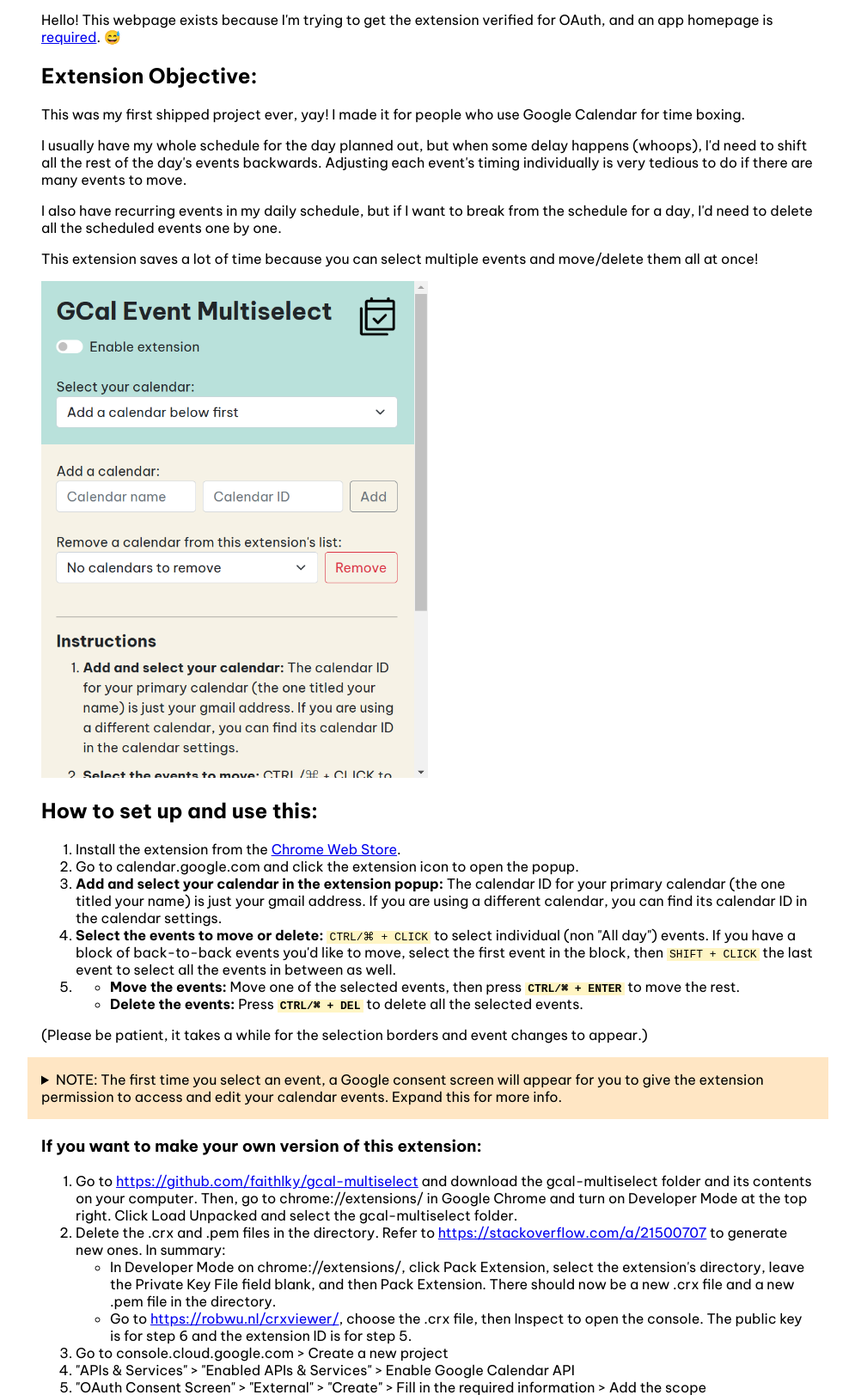
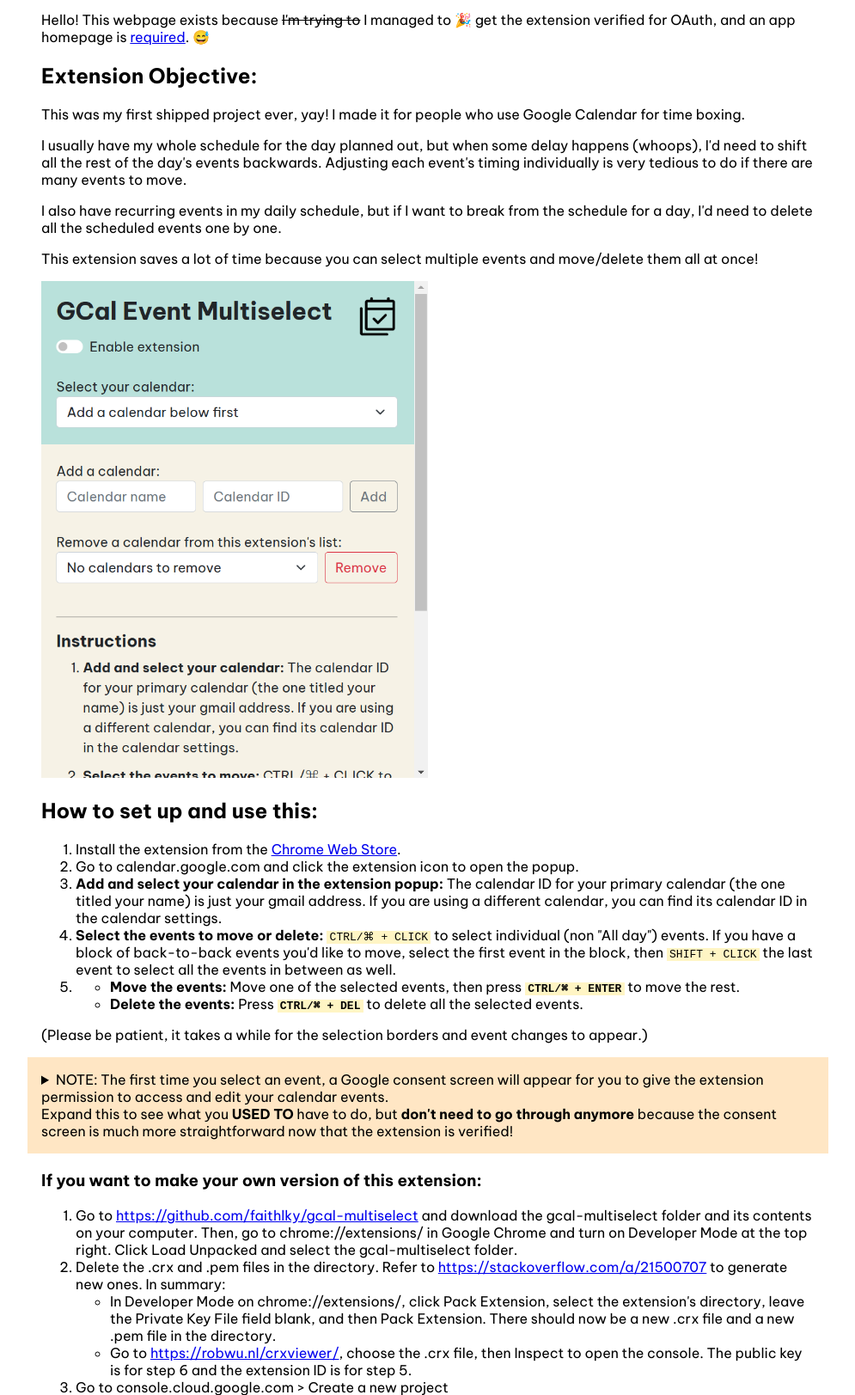
Before and after one commit to faithlky/gcal-multiselect, a browser extension: page docs/index.html in a window 1280 px wide. Shown: the part 521-2144 px from the top of the page at 86% size, without its empty margins (142-1137 px from the left). Drawn offline with Linux system fonts and the light colour scheme.

Commit message:
Verified!

```diff
--- a/docs/index.html
+++ b/docs/index.html
@@ -17,9 +17,9 @@
         <p>Github: <a href="https://github.com/faithlky/gcal-multiselect" target="_blank">https://github.com/faithlky/gcal-multiselect</a></p>
         <a id="install-link" href="https://chromewebstore.google.com/detail/google-calendar-event-mul/eocpakpdohecpcnfjmgohbkkcdeedhfo" target="_blank">Install it from the Chrome Web Store!</a>
         <br>
-        <iframe width="560" height="315" src="https://www.youtube.com/embed/FStZ2e6FwVU?si=cIw6VZqIz02MtZmo" title="YouTube video player" frameborder="0" allow="accelerometer; autoplay; clipboard-write; encrypted-media; gyroscope; picture-in-picture; web-share" referrerpolicy="strict-origin-when-cross-origin" allowfullscreen></iframe>
+        <iframe width="560" height="315" src="https://www.youtube.com/embed/PU5or85rIw4?si=BtVBPa2Smg_FGuRm" title="YouTube video player" frameborder="0" allow="accelerometer; autoplay; clipboard-write; encrypted-media; gyroscope; picture-in-picture; web-share" referrerpolicy="strict-origin-when-cross-origin" allowfullscreen></iframe>
     </div>
-    <p>Hello! This webpage exists because I'm trying to get the extension verified for OAuth, and an app homepage is <a href="https://support.google.com/cloud/answer/13464321?sjid=13385238972695476127-NC" target="_blank">required</a>. 😅</p>
+    <p>Hello! This webpage exists because <s>I'm trying to</s> I managed to 🎉 get the extension verified for OAuth, and an app homepage is <a href="https://support.google.com/cloud/answer/13464321?sjid=13385238972695476127-NC" target="_blank">required</a>. 😅</p>
     <h2>Extension Objective:</h2>
     <p>This was my first shipped project ever, yay! I made it for people who use Google Calendar for time boxing.</p>
     <p>I usually have my whole schedule for the day planned out, but when some delay happens (whoops), I&#39;d need to shift all the rest of the day&#39;s events backwards. Adjusting each event&#39;s timing individually is very tedious to do if there are many events to move.</p>
@@ -40,8 +40,10 @@
     </ol>
     <p>(Please be patient, it takes a while for the selection borders and event changes to appear.)</p>
     <details>
-        <summary>NOTE: The first time you select an event, a Google consent screen will appear for you to give the extension permission to access and edit your calendar events. Expand this for more info.</summary>
-        <br>
+        <summary>NOTE: The first time you select an event, a Google consent screen will appear for you to give the extension permission to access and edit your calendar events.<br>Expand this to see what you <strong>USED TO</strong> have to do, but <strong>don't need to go through anymore</strong> because the consent screen is much more straightforward now that the extension is verified!</summary>
+        <p>This was the old demo video showing the full procedure:</p>
+        <iframe width="560" height="315" src="https://www.youtube.com/embed/FStZ2e6FwVU?si=cIw6VZqIz02MtZmo" title="YouTube video player" frameborder="0" allow="accelerometer; autoplay; clipboard-write; encrypted-media; gyroscope; picture-in-picture; web-share" referrerpolicy="strict-origin-when-cross-origin" allowfullscreen></iframe>
+        <br><br>
         <img src="images/OAuth%20screen%201%20-%20choose%20account.png" alt="Screenshot of Google consent screen">
         <p>After choosing your account, you will see this warning, which is here because the extension makes use of the Google Calendar API&#39;s &quot;.../auth/calendar.events&quot; scope (permission to view and edit events on all your calendars). This is categorised as a sensitive scope as it grants access to private Google User Data, so I need to submit the extension for <a href="https://support.google.com/cloud/answer/13463073?sjid=13385238972695476127-NC" target="_blank">verification</a> by Google. I'm still trying to get it verified; please 🐻 with me!</p>
         <p>So for now, just click &quot;Advanced&quot; at the bottom, then click &quot;Go to Google Calendar Event Multiselect (unsafe)&quot;.</p>
```
Also changed, not shown: images/OAuth screen 1 - choose account.png (deleted), images/OAuth screen 2 - click Advanced.png (deleted), images/OAuth screen 3 - click Go to.png (deleted), images/OAuth screen 4 - click Continue.png (deleted), 1 other file.
